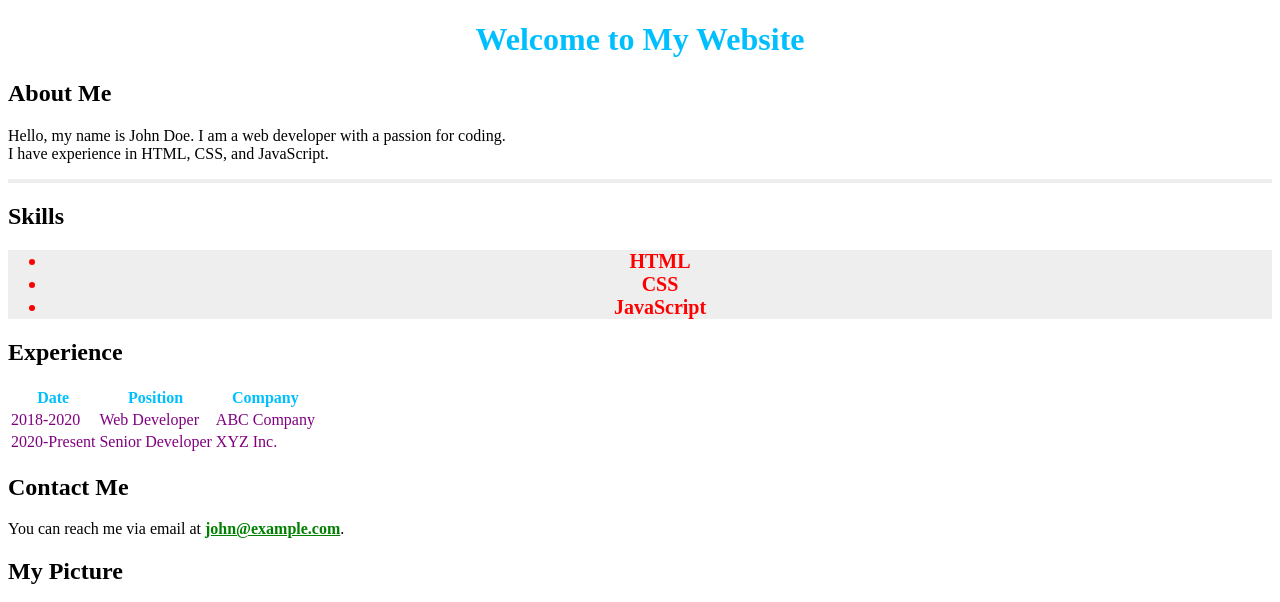
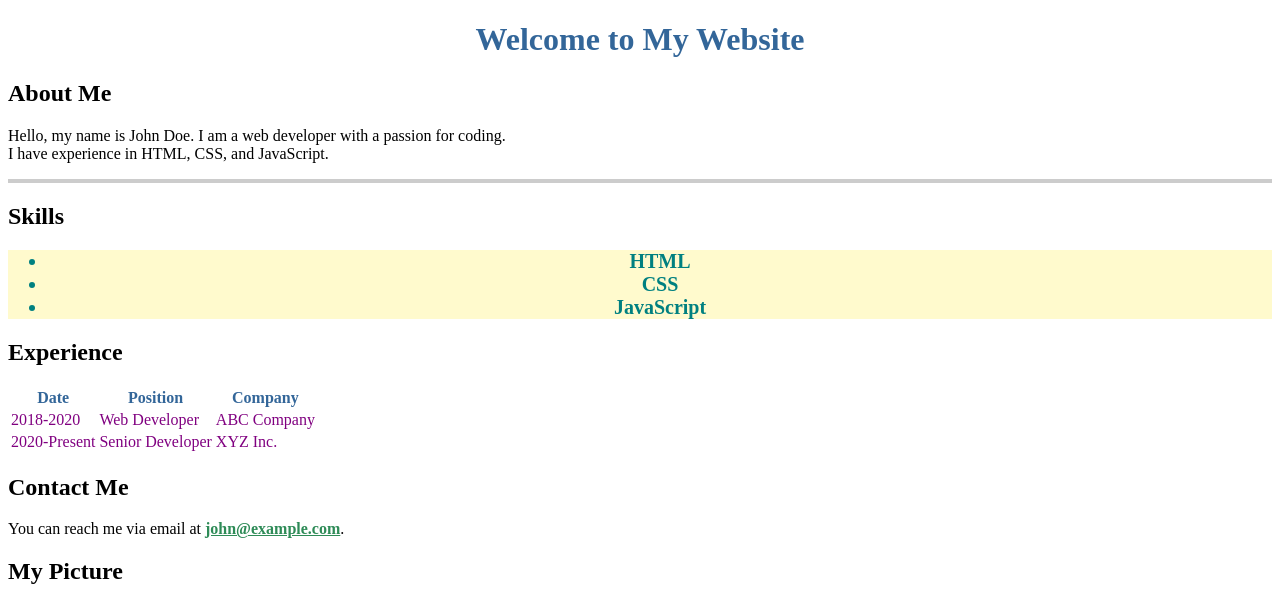
Before and after one commit to PirvuNicoleta/nicoletaa, a plain HTML site: page index.html in a window 1280 px wide. Shown: the top 602 px of the page. Drawn offline with Linux system fonts and the light colour scheme.

Commit message:
Update index.html

```diff
--- a/index.html
+++ b/index.html
@@ -1,3 +1,4 @@
+
 <!DOCTYPE html>
 <html>
 <head>
@@ -5,26 +6,26 @@
     <style>
         /* applying styles to elements */
         ul {
-            color: red;
+            color: #008080;
             font-size: 20px;
-            background-color: #eee;
+            background-color: #fffacd;
             text-align: center;
         }
         th {
-            color: #00bfff;
+            color: #336699;
         }
         td {
-            color: rgb(128, 0, 128);
+            color: #800080;
         }
         h1 {
             text-align: center;
-            color: #00bfff;
+            color: #336699;
         }
         hr {
-            border: 2px solid #eee;
+            border: 2px solid #ccc;
         }
         .contact-link {
-            color: green;
+            color: #2e8b57;
             font-weight: bold;
         }
     </style>
```
